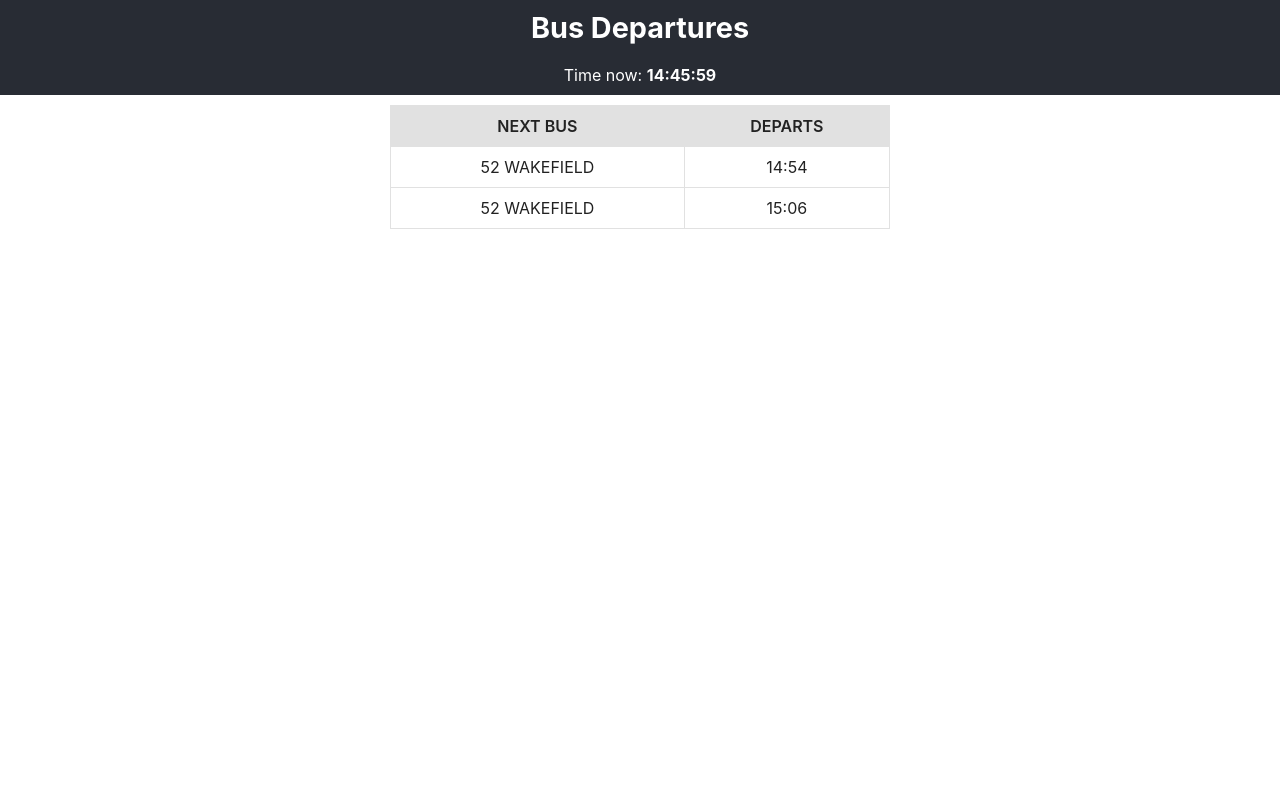
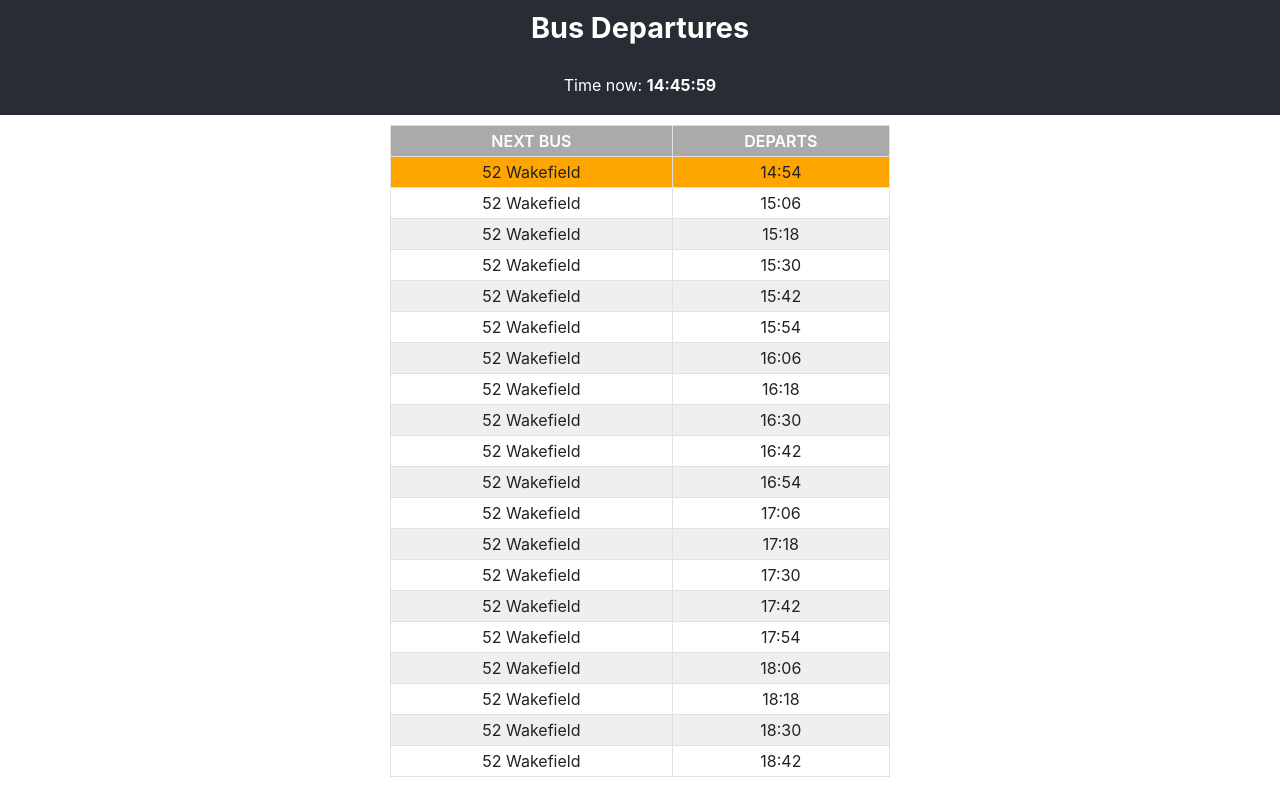
Before and after one commit to japickering/bus-timetable-app, a React (Create React App) app: page / in a window 1280 px wide. Built offline with nearby package versions, Linux system fonts and the light colour scheme.

Commit message:
table formatting

```diff
--- a/src/App.css
+++ b/src/App.css
@@ -56,30 +56,35 @@ table {
   min-width: 500px;
   max-width: 900px;
   background-color: transparent;
-  border: 1px solid #e1e1e1;
   border-collapse: collapse;
   text-align: center;
-}
-
-thead tr {
-  border: 1px solid #333;
 }
 
 th,
 td {
   margin: 0;
-  padding: 10px;
+  padding: 5px;
   border: 1px solid #e1e1e1;
   color: #222;
   text-align: center;
 }
 
 th {
-  background-color: #e1e1e1;
+  background-color: #aaa;
+  color: #fff;
   font-weight: 600;
   text-transform: uppercase;
 }
 
+tr:nth-child(odd) {
+  background-color: #efefef;
+}
+
+tr:nth-child(1) {
+  background-color: orange;
+}
+
 td {
   background-color: transparent;
+  text-transform: capitalize;
 }
--- a/src/App.js
+++ b/src/App.js
@@ -49,19 +49,22 @@ export default class App extends Component {
     }, 1000);
   }
 
-  // TODO: All buses leaving the station should be represented.
   render() {
+    const { currentTime, buses } = this.state;
+
     return (
       <div className='App'>
         <header>
           <h1>bus departures</h1>
           <div className='timer'>
-            Time now: <span>{this.state.currentTime}</span>
+            <p>
+              Time now: <span>{currentTime}</span>
+            </p>
           </div>
         </header>
         <main>
           <div>
-            <Timetable buses={this.state.buses} />
+            <Timetable buses={buses} />
           </div>
         </main>
       </div>
--- a/src/classes/BusTimetable.js
+++ b/src/classes/BusTimetable.js
@@ -69,7 +69,7 @@ class BusTimetable {
     const today = new Date();
     //  console.log(today);
     const now = today.setTime(today);
-    const maxResults = 2; // edit for more buses
+    const max = 20; // edit for more results
     const results = [];
     let count = 0;
 
@@ -95,7 +95,7 @@ class BusTimetable {
         results.push(bus);
         count++;
       }
-      if (count === maxResults) {
+      if (count === max) {
         return results;
       }
     }
--- a/src/components/Timetable.jsx
+++ b/src/components/Timetable.jsx
@@ -11,7 +11,7 @@ function Timetable({ buses }) {
 
       return (
         <tr key={bus.time} className='row'>
-          <td>{bus.route.toUpperCase()}</td>
+          <td>{bus.route}</td>
           <td>{time}</td>
         </tr>
       );
```
